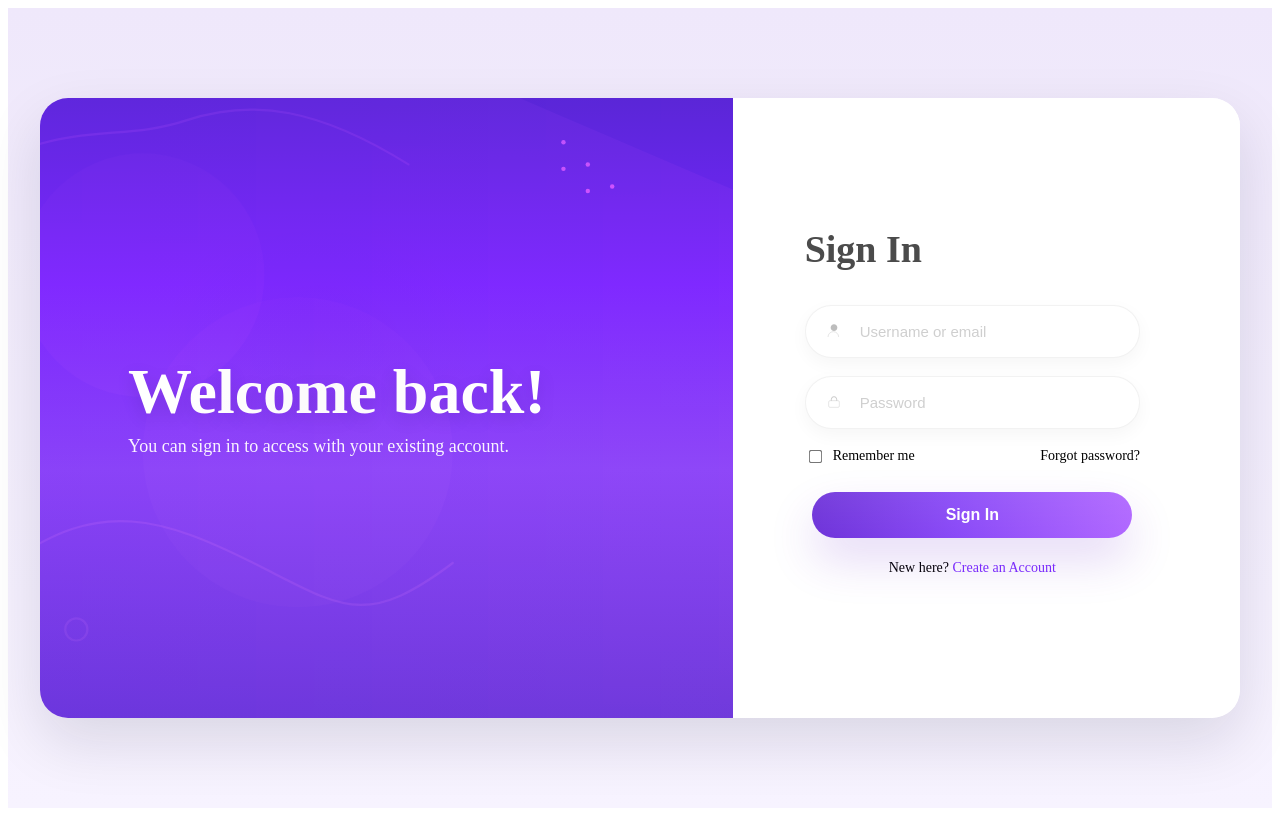
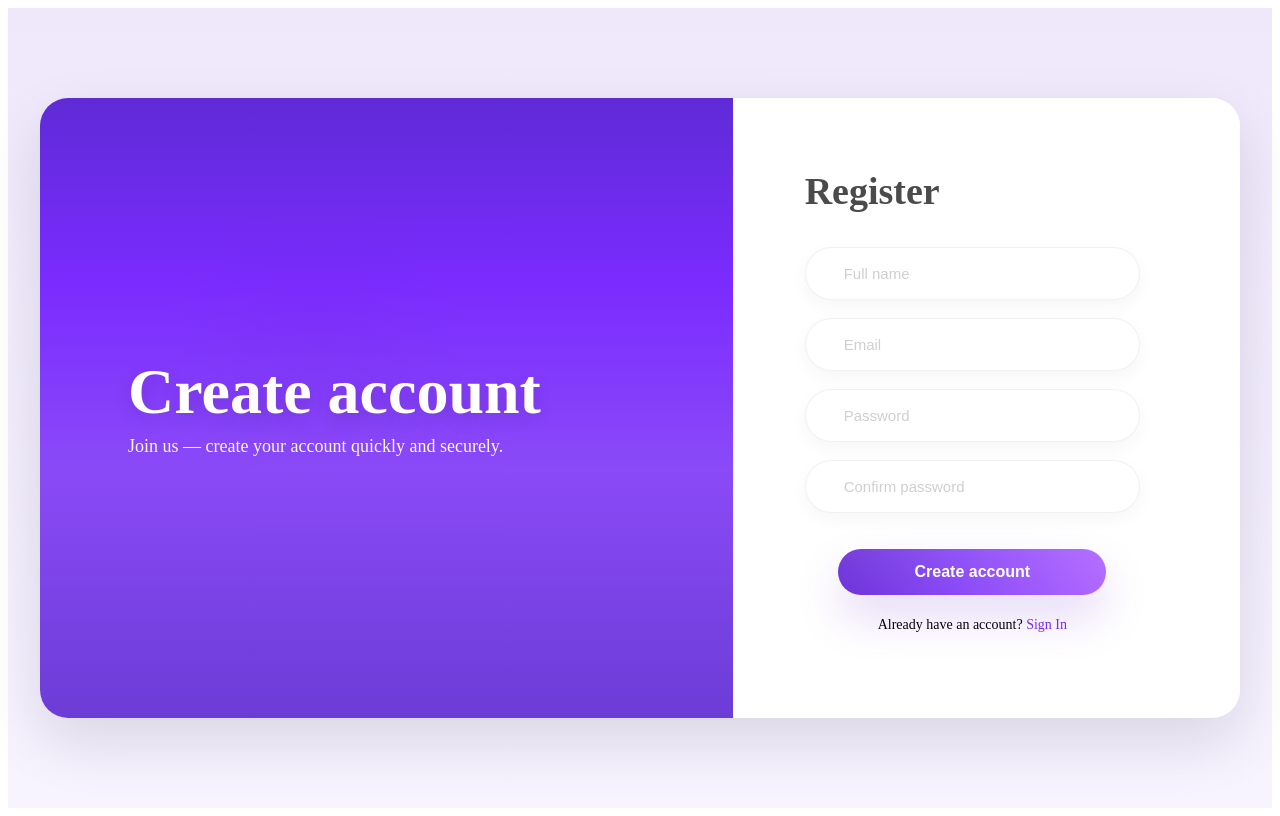
Before and after one commit to andres15131315/loginn, an Angular app: page /register in a window 1280 px wide. Before the commit this address led to /. Built offline with nearby package versions, Linux system fonts and the light colour scheme.

Commit message:
first commit

```diff
--- a/src/app/app.css
+++ b/src/app/app.css
@@ -112,8 +112,8 @@ body,html{height:100%;margin:0;font-family:Poppins,Inter,Segoe UI,Roboto,Arial}
 .options input{transform:scale(1.02)}
 .forgot{text-decoration:none;color:var(--muted)}
 
-.btn-signin{display:inline-block;width:320px;padding:14px 18px;border-radius:32px;border:0;color:white;font-weight:600;background:linear-gradient(90deg,#6e33d9 0%, #8a4af7 45%, #b067ff 100%);box-shadow:0 22px 46px rgba(109,45,206,0.18);cursor:pointer;font-size:16px;text-align:center;margin-top:6px;position:relative}
-.btn-signin::after{content:"";position:absolute;inset:0;border-radius:28px;background:linear-gradient(180deg,rgba(255,255,255,0.06),transparent);pointer-events:none}
+.btn-signin{display:block;width:280px;max-width:80%;padding:14px 18px;border-radius:32px;border:0;color:white;font-weight:700;background:linear-gradient(90deg,#6e33d9 0%, #8a4af7 45%, #b067ff 100%);box-shadow:0 22px 46px rgba(109,45,206,0.18);cursor:pointer;font-size:16px;text-align:center;margin:18px auto 0;position:relative;z-index:1}
+.btn-signin::after{content:"";position:absolute;inset:0;border-radius:32px;background:linear-gradient(180deg,rgba(255,255,255,0.06),transparent);pointer-events:none;z-index:0}
 .btn-signin:hover{filter:brightness(1.03)}
 .btn-signin:active{transform:translateY(1px)}
 
--- a/src/app/app.html
+++ b/src/app/app.html
@@ -1,84 +1 @@
-<!-- Login view (static styles only) -->
-
-<main class="login-page">
-  <div class="login-card">
-    <section class="login-left" aria-hidden="true">
-      <div class="branding">
-        <h2 class="welcome">Welcome back!</h2>
-        <p class="lead">You can sign in to access with your existing account.</p>
-      </div>
-      <div class="decor" aria-hidden="true">
-        <!-- Decorative SVG contours, blobs and small icons -->
-        <svg class="decor-svg" viewBox="0 0 800 560" preserveAspectRatio="xMidYMid slice" xmlns="http://www.w3.org/2000/svg" focusable="false">
-          <defs>
-            <linearGradient id="g1" x1="0" x2="1">
-              <stop offset="0" stop-color="#7b2bff" stop-opacity="0.18" />
-              <stop offset="1" stop-color="#a85cff" stop-opacity="0.12" />
-            </linearGradient>
-          </defs>
-          <rect width="100%" height="100%" fill="url(#g1)" />
-          <!-- soft blobs -->
-          <circle cx="180" cy="160" r="110" fill="#ffffff" fill-opacity="0.04" />
-          <circle cx="320" cy="320" r="140" fill="#ffffff" fill-opacity="0.03" />
-          <!-- darker triangular overlay top-right -->
-          <polygon points="520,0 800,0 800,120" fill="rgba(0,0,0,0.08)" />
-          <!-- thin contour lines (abstract) -->
-          <g stroke="#ffffff" stroke-width="2" fill="none" stroke-linecap="round" stroke-linejoin="round" opacity="0.9">
-            <path d="M40 60 C120 20, 160 40, 220 20 S 340 10, 420 60" stroke-opacity="0.18" />
-            <path d="M60 420 C140 360, 200 380, 280 420 S 380 480, 460 420" stroke-opacity="0.14" />
-          </g>
-          <!-- dotted grid -->
-          <g fill="#ffffff" opacity="0.9">
-            <circle cx="560" cy="40" r="2" />
-            <circle cx="582" cy="60" r="2" />
-            <circle cx="604" cy="80" r="2" />
-            <circle cx="560" cy="64" r="2" />
-            <circle cx="582" cy="84" r="2" />
-          </g>
-          <!-- small plus and circle accents -->
-          <g stroke="#ffffff" stroke-width="2" fill="none" opacity="0.9">
-            <path d="M60 40 L68 40 M64 36 L64 44" stroke-opacity="0.9" />
-            <circle cx="120" cy="480" r="10" stroke-opacity="0.12" />
-          </g>
-        </svg>
-      </div>
-    </section>
-
-    <section class="login-right" role="region" aria-label="Sign in form">
-      <h3 class="signin-title">Sign In</h3>
-
-      <form class="signin-form" novalidate>
-        <label class="input-group">
-          <span class="input-icon" aria-hidden="true">
-            <svg viewBox="0 0 24 24" fill="none" xmlns="http://www.w3.org/2000/svg">
-              <path d="M12 12c2.761 0 5-2.239 5-5s-2.239-5-5-5-5 2.239-5 5 2.239 5 5 5z" fill="#BDBDBD"/>
-              <path d="M3 21c0-4.418 3.582-8 8-8s8 3.582 8 8" stroke="#E0E0E0" stroke-width="1.2" fill="none"/>
-            </svg>
-          </span>
-          <input type="text" placeholder="Username or email" aria-label="Username or email" />
-        </label>
-
-        <label class="input-group">
-          <span class="input-icon" aria-hidden="true">
-            <svg viewBox="0 0 24 24" fill="none" xmlns="http://www.w3.org/2000/svg">
-              <rect x="4" y="10" width="16" height="10" rx="2" stroke="#E0E0E0" stroke-width="1.2" fill="#FFF"/>
-              <path d="M8 10V8a4 4 0 0 1 8 0v2" stroke="#BDBDBD" stroke-width="1.2" fill="none"/>
-            </svg>
-          </span>
-          <input type="password" placeholder="Password" aria-label="Password" />
-        </label>
-
-        <div class="options">
-          <div class="options-left"><label class="remember"><input type="checkbox" /> Remember me</label></div>
-          <div class="options-right"><a class="forgot" href="#">Forgot password?</a></div>
-        </div>
-
-        <button class="btn-signin" type="button">Sign In</button>
-
-        <p class="signup">New here? <a href="#">Create an Account</a></p>
-      </form>
-    </section>
-  </div>
-
-  <router-outlet />
-</main>
+<router-outlet></router-outlet>
--- a/src/app/app.routes.ts
+++ b/src/app/app.routes.ts
@@ -1,3 +1,6 @@
 import { Routes } from '@angular/router';
 
-export const routes: Routes = [];
+export const routes: Routes = [
+	{ path: '', loadComponent: () => import('./login.component').then(m => m.LoginComponent) },
+	{ path: 'register', loadComponent: () => import('./register.component').then(m => m.RegisterComponent) },
+];
--- /dev/null
+++ b/src/app/login.component.ts
@@ -0,0 +1,16 @@
+import { Component } from '@angular/core';
+import { Router, RouterLink } from '@angular/router';
+
+@Component({
+  standalone: true,
+  selector: 'app-login',
+  templateUrl: './login.html',
+  styleUrls: ['./app.css'],
+  imports: [RouterLink]
+})
+export class LoginComponent {
+  constructor(private router: Router) {}
+  goToRegister() {
+    this.router.navigate(['/register']);
+  }
+}
--- /dev/null
+++ b/src/app/login.html
@@ -0,0 +1,45 @@
+<main class="login-page">
+  <div class="login-card">
+    <section class="login-left" aria-hidden="true">
+      <div class="branding">
+        <h2 class="welcome">Welcome back!</h2>
+        <p class="lead">You can sign in to access with your existing account.</p>
+      </div>
+      <div class="decor" aria-hidden="true">
+        <!-- Decorative SVG same as app.html -->
+        <svg class="decor-svg" viewBox="0 0 800 560" preserveAspectRatio="xMidYMid slice" xmlns="http://www.w3.org/2000/svg" focusable="false">
+          <rect width="100%" height="100%" fill="transparent" />
+        </svg>
+      </div>
+    </section>
+
+    <section class="login-right" role="region" aria-label="Sign in form">
+      <h3 class="signin-title">Sign In</h3>
+
+      <form class="signin-form" novalidate>
+        <label class="input-group">
+          <span class="input-icon" aria-hidden="true">
+            <!-- user svg -->
+          </span>
+          <input type="text" placeholder="Username or email" aria-label="Username or email" />
+        </label>
+
+        <label class="input-group">
+          <span class="input-icon" aria-hidden="true">
+            <!-- lock svg -->
+          </span>
+          <input type="password" placeholder="Password" aria-label="Password" />
+        </label>
+
+        <div class="options">
+          <div class="options-left"><label class="remember"><input type="checkbox" /> Remember me</label></div>
+          <div class="options-right"><a class="forgot" href="#">Forgot password?</a></div>
+        </div>
+
+        <button class="btn-signin" type="button">Sign In</button>
+
+  <p class="signup">New here? <a routerLink="/register">Create an Account</a></p>
+      </form>
+    </section>
+  </div>
+</main>
--- /dev/null
+++ b/src/app/register.component.ts
@@ -0,0 +1,14 @@
+import { Component } from '@angular/core';
+import { Router, RouterLink } from '@angular/router';
+
+@Component({
+  standalone: true,
+  selector: 'app-register',
+  templateUrl: './register.html',
+  styleUrls: ['./app.css'],
+  imports: [RouterLink]
+})
+export class RegisterComponent {
+  constructor(private router: Router) {}
+  goToLogin() { this.router.navigate(['/']); }
+}
--- /dev/null
+++ b/src/app/register.html
@@ -0,0 +1,26 @@
+<main class="login-page">
+  <div class="login-card">
+    <section class="login-left" aria-hidden="true">
+      <div class="branding">
+        <h2 class="welcome">Create account</h2>
+        <p class="lead">Join us — create your account quickly and securely.</p>
+      </div>
+      <div class="decor" aria-hidden="true"></div>
+    </section>
+
+    <section class="login-right" role="region" aria-label="Register form">
+      <h3 class="signin-title">Register</h3>
+
+      <form class="signin-form" novalidate>
+        <label class="input-group"><span class="input-icon"></span><input type="text" placeholder="Full name" /></label>
+        <label class="input-group"><span class="input-icon"></span><input type="email" placeholder="Email" /></label>
+        <label class="input-group"><span class="input-icon"></span><input type="password" placeholder="Password" /></label>
+        <label class="input-group"><span class="input-icon"></span><input type="password" placeholder="Confirm password" /></label>
+
+        <button class="btn-signin" type="button">Create account</button>
+
+  <p class="signup">Already have an account? <a routerLink="/">Sign In</a></p>
+      </form>
+    </section>
+  </div>
+</main>
```
